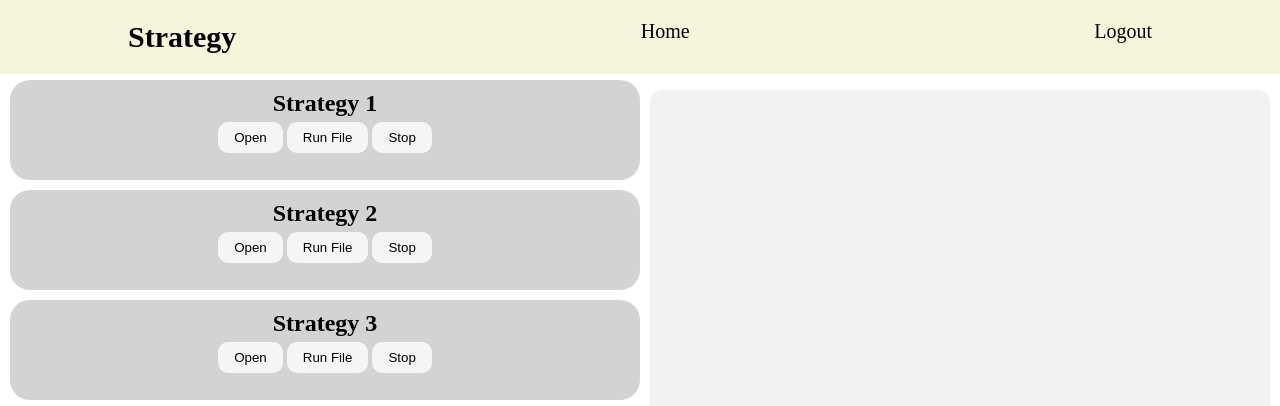
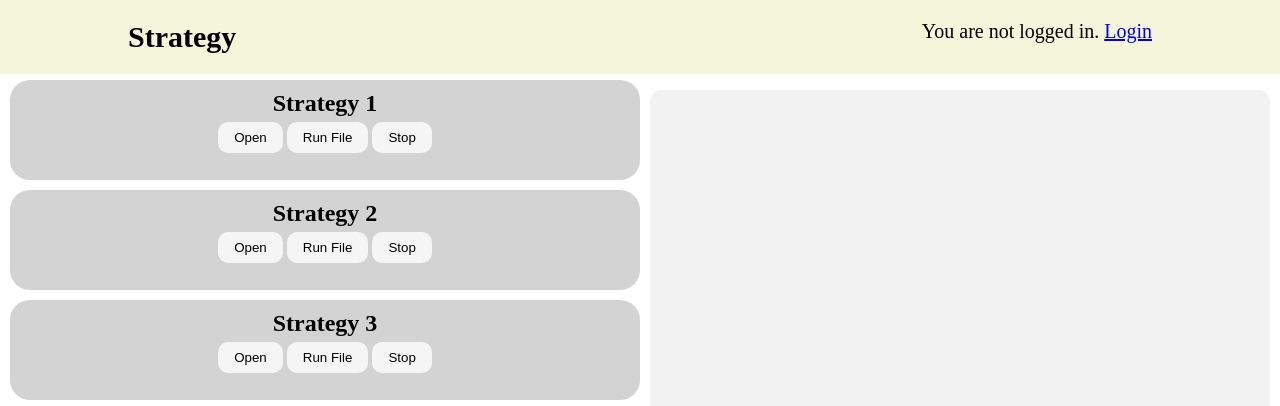
Before and after one commit to Dishant2001/FWMS-Admin, a Flask app: template templates/home.html in a window 1280 px wide. Shown: the top 406 px of the page. Run offline with Flask 3, Linux system fonts and the light colour scheme; the template is opened without the code that fills it, so the values that code supplies are empty.

Commit message:
Created logout function by modifiying home.html and app.py

```diff
--- a/app.py
+++ b/app.py
@@ -4,7 +4,7 @@ app = Flask(__name__)
 app.secret_key = '4f2bfa6592418c6a7e50573998ce99db'
 
 # Mock database for user credentials
-users = {'fazle': '123456', 'gauri': '789100'}
+users = {'test1': '123456', 'test2': '789100'}
 
 # Here we are creating two routes for login normal and /login
 # Both work same
@@ -16,14 +16,14 @@ def login():
         password = request.form['password']
         if username in users and users[username] == password:
             session['username'] = username
-            return redirect(url_for('index'))
+            return redirect(url_for('home'))
         else:
             return render_template('login.html', error='Invalid username or password')
     return render_template('login.html')
 
 # This is the route for home page were strategies run
-@app.route('/Home')
-def index():
+@app.route('/home')
+def home():
     return render_template('home.html')
 
 @app.route('/logout')
--- a/templates/home.html
+++ b/templates/home.html
@@ -5,14 +5,19 @@
     <meta name="viewport" content="width=device-width, initial-scale=1.0">
     <title>FWMS</title>
     <link rel="stylesheet" href="..\static\home-style.css">
-    <script src="script.js"></script>
+    <!-- <script src="script.js"></script> -->
 </head>
 <body>
     <header class="header">
         <nav class="navbar">
             <div class="logo">Strategy</div>
-            <div class="center">Home</div>
-            <div class="logout">Logout</div>
+            <div class="navbar-nav">
+                {% if 'username' in session %}
+                <a class="nav-item nav-link" href="{{ url_for('logout') }}">Logout</a>
+                {% else %}
+                <p>You are not logged in. <a href="{{ url_for('login') }}">Login</a></p>
+            {% endif %}
+        </div>
         </nav>
     </header>
 
```
